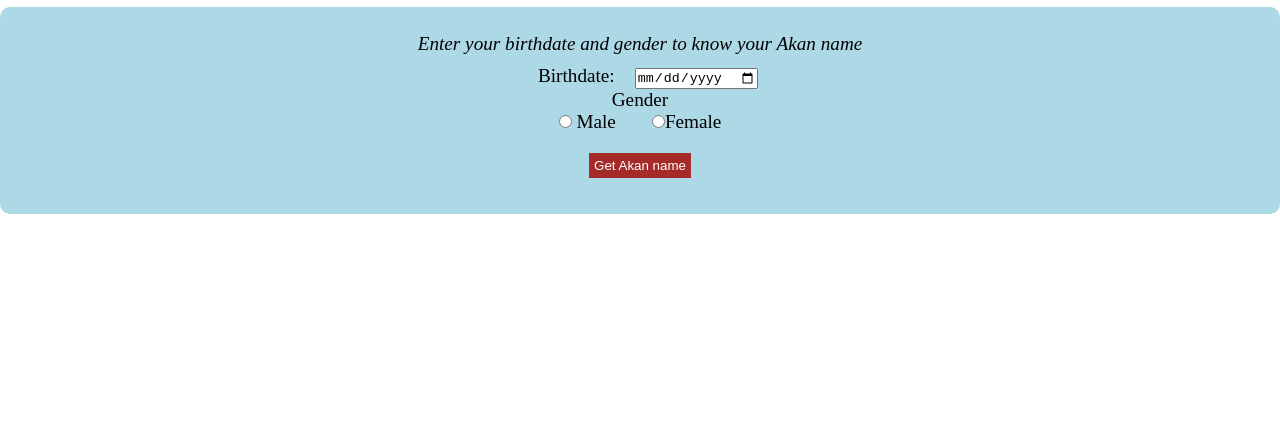
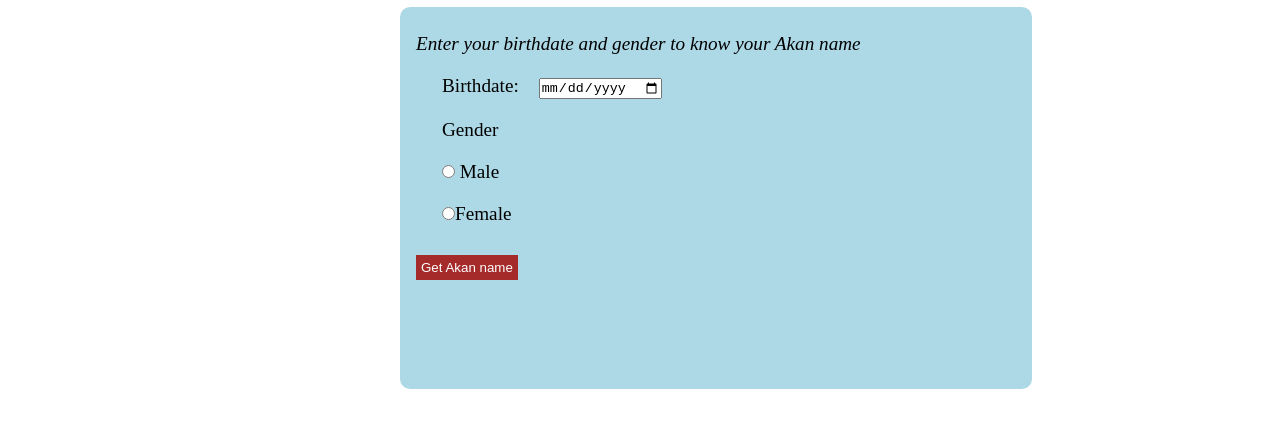
Before and after one commit to IreneMurage/akan-name-generator, a plain HTML site: page index.html in a window 1280 px wide. Shown: the part 161-588 px from the top of the page. Drawn offline with Linux system fonts and the light colour scheme.

Commit message:
add css styles

```diff
--- a/index.html
+++ b/index.html
@@ -11,15 +11,19 @@
     <div id="entry">
         <p id="para">Enter your birthdate and gender to know your Akan name</p>
         <form id="akan">
-            <div>
+            <div class="label">
                 <label for="birthdate">Birthdate:</label>
                 <input type="date" id="birthdate" name="birthdate">
             </div>
 
 
-            <div>
+            <div class="label">
                 <label for="gender">Gender</label><br>
+            </div>
+            <div class="label">
                 <label> <input type="radio" name="gender" value="Male"> Male</label>
+            </div>
+            <div class="label">
                 <label> <input type="radio" name="gender" value="Female">Female</label>
             </div>
 
--- a/styles/styles.css
+++ b/styles/styles.css
@@ -4,11 +4,12 @@
 }
 
 #entry{
-    text-align: center;
     padding: 0;
-    margin: 0;
+    margin: 0 400px;
     padding: 16px;
     background-color: lightblue;
+    width: 600px;
+    height: 350px;
     border-radius: 10px;
     margin-top: 10px;
 
@@ -30,7 +31,7 @@ h1{
 form{
     display: flex;
     flex-direction: column;
-    align-items: center;
+    align-items: start;
 
 }
 label{
@@ -61,3 +62,7 @@ button{
     font-weight: bold;
     color: red;
 }
+.label{
+    padding: 10px;
+
+}
```
